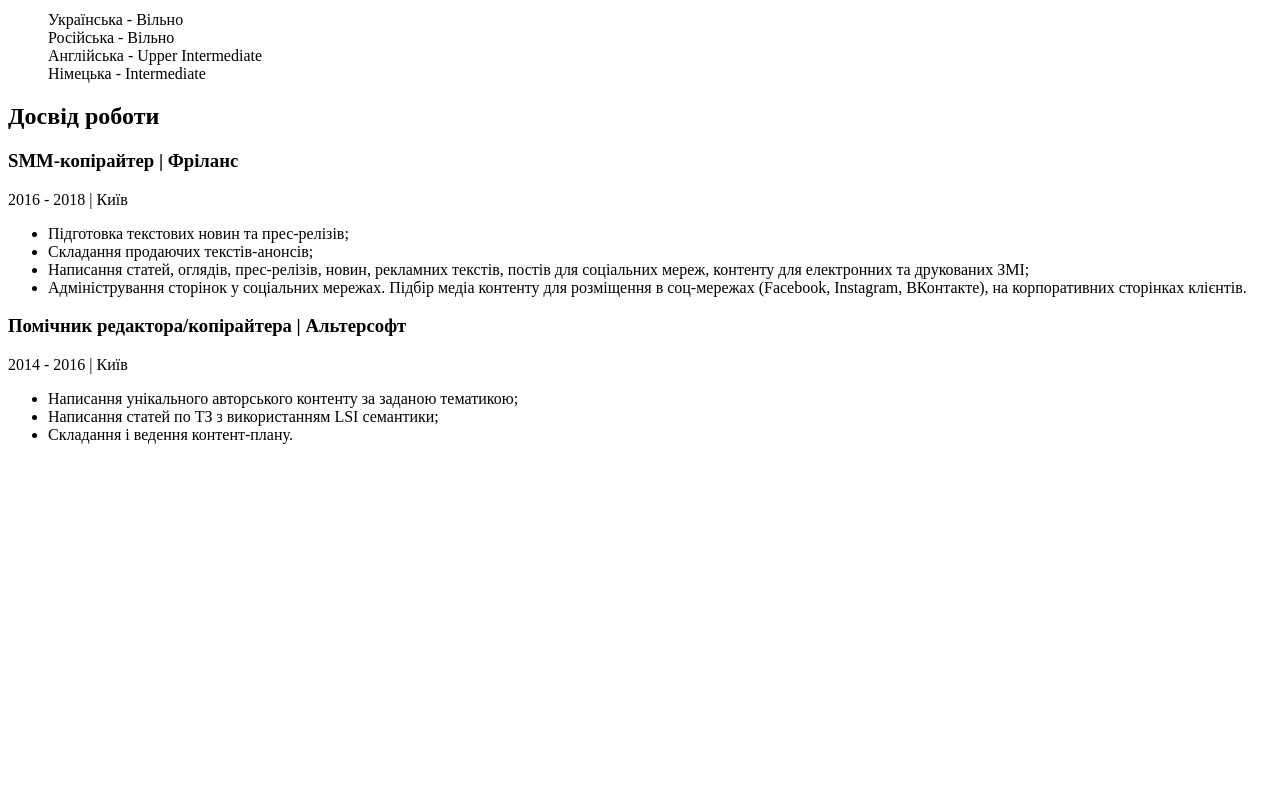
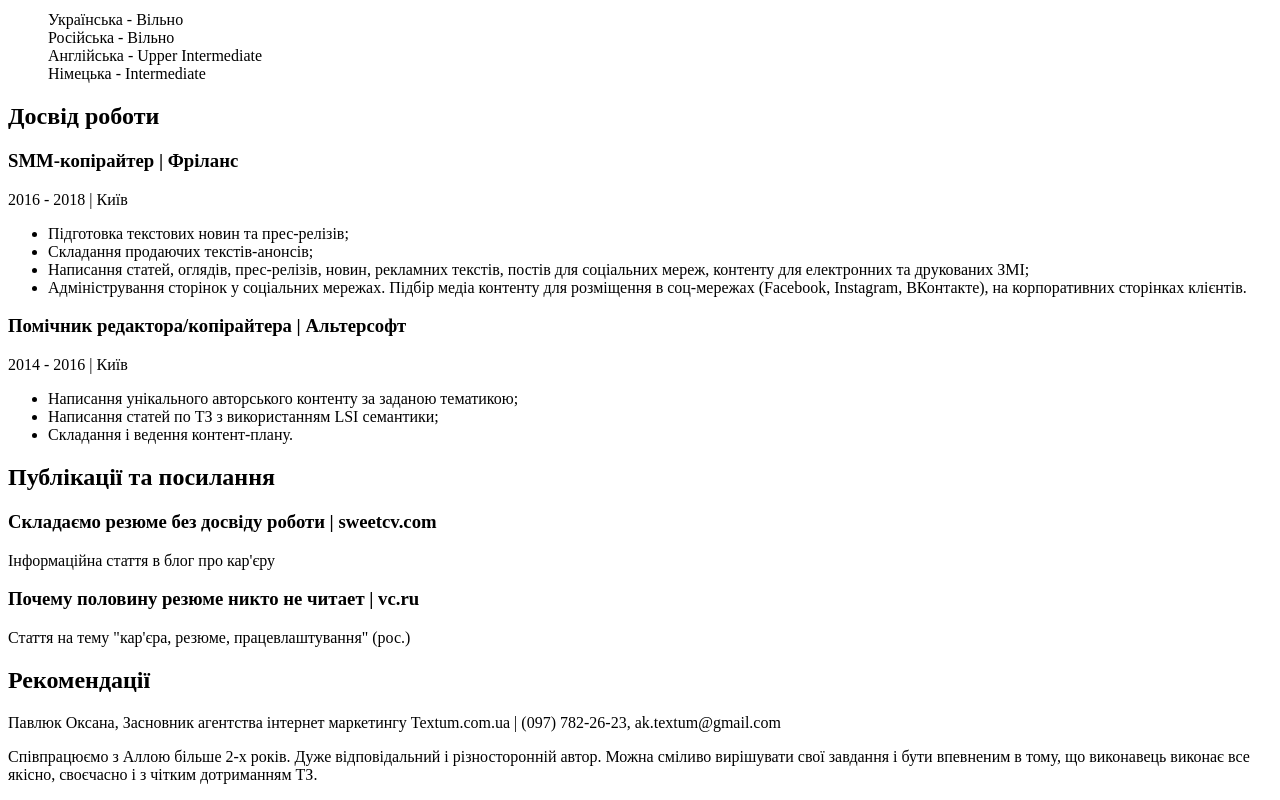
Before and after one commit to XYevhenX/HTML1, a plain HTML site: page index.html in a window 1280 px wide. Shown: the part 806-1606 px from the top of the page. Before the commit the page ends 1266 px from the top, so only its background shows below. Drawn offline with Linux system fonts and the light colour scheme.

Commit message:
Add articles about publications and recomendations

```diff
--- a/index.html
+++ b/index.html
@@ -64,7 +64,18 @@
             <li>Складання і ведення контент-плану.</li>
         </ul>
     </article>
-
+    <article>
+        <h2>Публікації та посилання</h2>
+        <h3>Складаємо резюме без досвіду роботи | sweetcv.com</h3>
+        <p>Інформаційна стаття в блог про кар'єру</p>
+        <h3>Почему половину резюме никто не читает | vc.ru</h3>
+        <p>Стаття на тему "кар'єра, резюме, працевлаштування" (рос.)</p>
+    </article>
+    <article>
+        <h2>Рекомендації</h2>
+        <p>Павлюк Оксана, Засновник агентства інтернет маркетингу Textum.com.ua | (097) 782-26-23, ak.textum@gmail.com</p>
+        <p>Співпрацюємо з Аллою більше 2-х років. Дуже відповідальний і різносторонній автор. Можна сміливо вирішувати свої завдання і бути впевненим в тому, що виконавець виконає все якісно, своєчасно і з чітким дотриманням ТЗ.</p>
+    </article>
 
 </body>
 </html>
```
